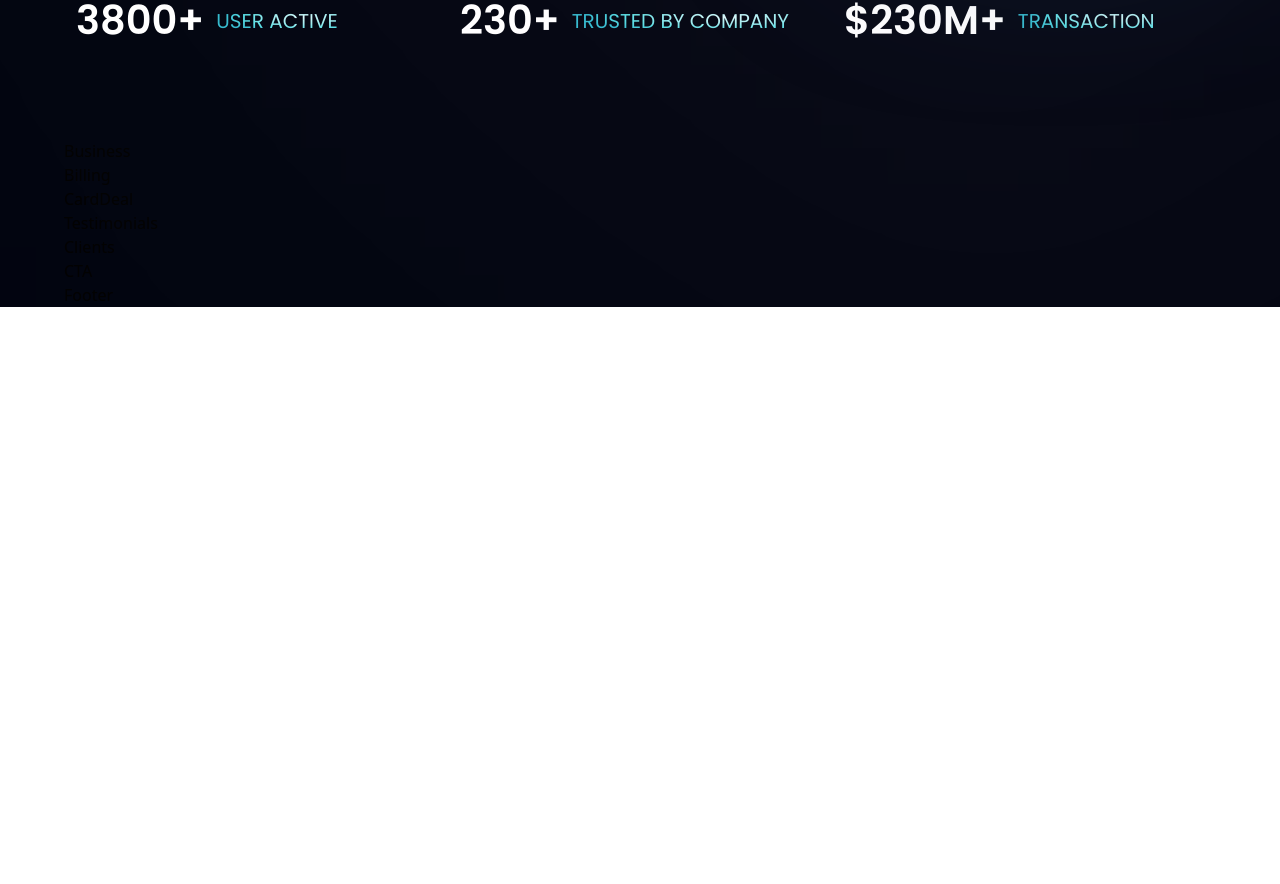
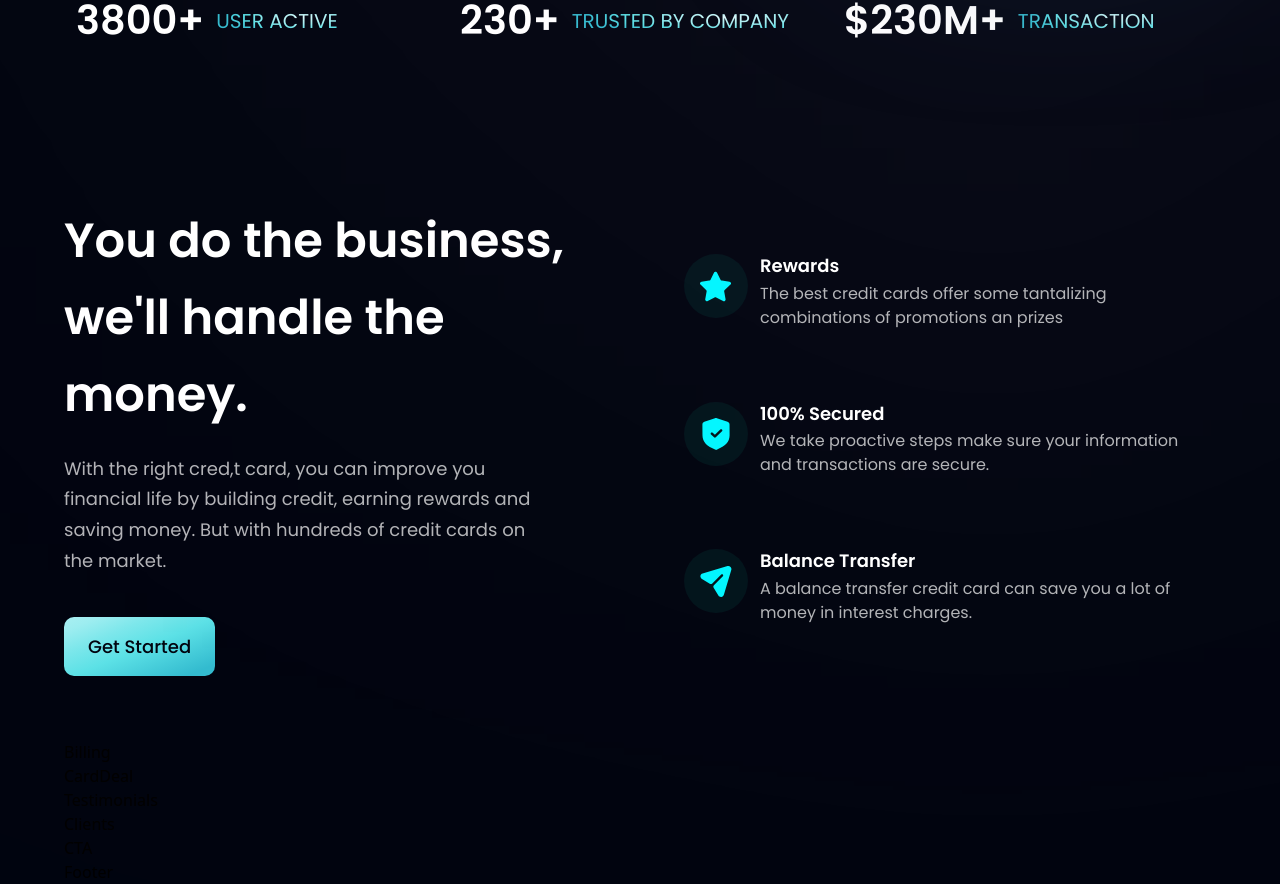
Before and after one commit to tugrankenger/react-responsive-website-with-tailwind, a React (Vite) app: page / in a window 1280 px wide. Shown: the part 806-1690 px from the top of the page. Before the commit the page ends 1113 px from the top, so only its background shows below. Built offline with nearby package versions, Linux system fonts and the light colour scheme.

Commit message:
create button component and complete business section

```diff
--- a/src/components/Business.jsx
+++ b/src/components/Business.jsx
@@ -1,9 +1,42 @@
-import React from 'react'
+import {features} from '../constants'
+import styles, {layout} from '../style'
+import Button from '../components/Button'
 
-const Business = () => {
-  return (
-    <div>Business</div>
+const FeatureCard = ({icon, title, content, index}) => (
+  <div className={`flex flex-row p-6 rounded-[20px] ${index !== features.length -1 ? "mb-6": "mb-0"} feature-card`}>
+    <div className={`w-[64px] h-[64px] rounded-full ${styles.flexCenter} bg-dimBlue`}>
+      <img src={icon} alt="icons" className='w-[50%] h-[50%] object-contain'/>
+    </div>
+    <div className='flex-1 flex flex-col ml-3'>
+      <h4 className='font-poppins font-semibold text-white text-[18px] leading-[23.4px] mb-1'>
+        {title}
+      </h4>
+      <p className='font-poppins font-normal text-dimWhite text-[16px] leading-[24px]'>
+        {content}
+      </p>
+    </div>
+  </div>
+)
+
+const Business = () =>
+  (
+    <section id="features" className={layout.section}>
+      <div className={layout.sectionInfo}>
+        <h2 className={styles.heading2}>
+          You do the business, <br className='sm:block hidden' /> we'll handle the money.
+        </h2>
+        <p className={`${styles.paragraph} max-w-[470px] mt-5`}>
+          With the right cred,t card, you can improve you financial life by building credit, earning rewards and saving money. But with hundreds of credit cards on the market.
+        </p>
+        <Button styles="mt-10" />
+      </div>
+      <div className={`${layout.sectionImg} flex-col`}>
+        {features.map((feature,index)=>(
+          <FeatureCard key = {feature.id} index = {index} {...feature}/>
+        ))}
+      </div>
+    </section>
   )
-}
+
 
 export default Business
--- a/src/components/Button.jsx
+++ b/src/components/Button.jsx
@@ -1,9 +1,10 @@
 import React from 'react'
 
-const Button = () => {
-  return (
-    <div>Button</div>
+const Button = ({styles}) =>
+  (
+    <button className={`py-4 px-6 font-poppins font-medium text-[18px] text-primary bg-blue-gradient rounded-[10px] outline-none ${styles}`}>
+      Get Started
+    </button>
   )
-}
 
 export default Button
```
